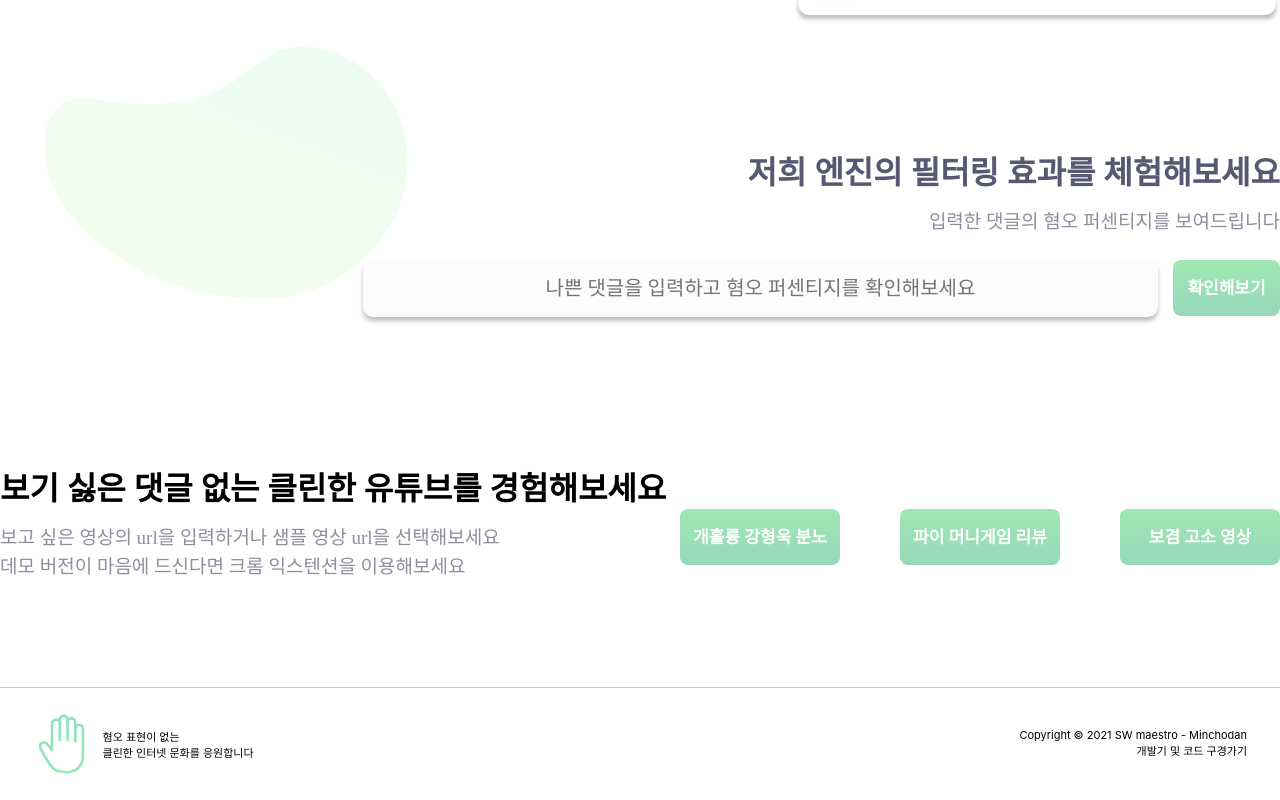
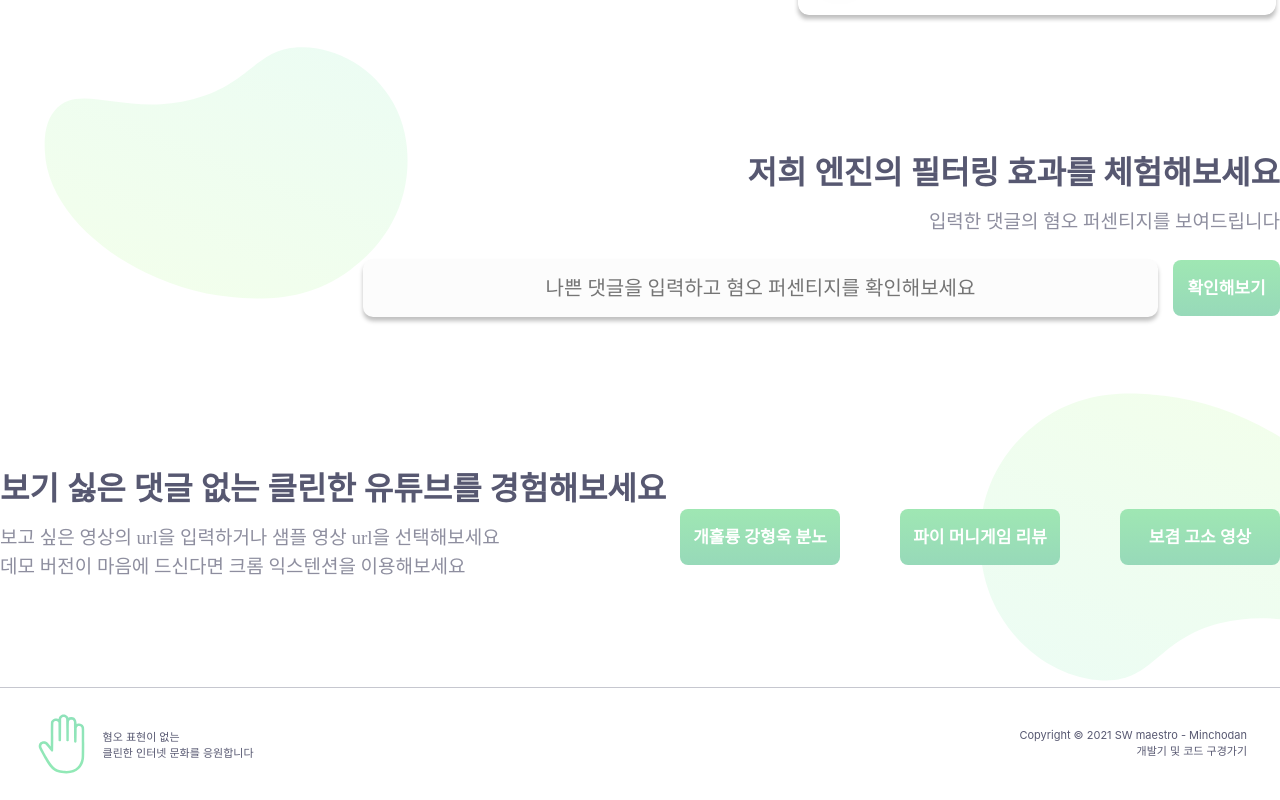
Before and after one commit to swm-minchodan/hate-speech-blocker, a React (Create React App) app in the folder front/: page / in a window 1280 px wide. Shown: the part 495-1295 px from the top of the page. Built offline with nearby package versions, Linux system fonts and the light colour scheme.

Commit message:
decorator, minor fix

```diff
--- a/front/src/pages/Main.tsx
+++ b/front/src/pages/Main.tsx
@@ -5,6 +5,7 @@ import { ReactComponent as ExampleImage} from '../images/ExampleImage.svg'
 import Percentage from './Percentage';
 import decorator2Svg from '../images/decorator2.svg';
 import decorator1Svg from '../images/decorator1.svg';
+import decorator3Svg from '../images/decorator3.svg';
 
 function Main() {
   return (
@@ -19,6 +20,7 @@ function Main() {
       <MainComponent>
         <Decorator1 src={decorator1Svg} />
         <Decorator2 src={decorator2Svg} />
+        <Decorator3 src={decorator3Svg} />
         <div className="info">
           <div className="info-text">
             <BigText>
@@ -101,6 +103,7 @@ const SubmitBtn = styled.a`
     justify-content: center;
     text-transform: uppercase;
     color: #FFFFFF;
+    z-index: 2;
 `
 
 const MainComponent = styled.div`
@@ -168,9 +171,11 @@ const Container = styled.div`
     width : 100%;
     justify-content : space-between;
     margin-left: 13px;
+    color: rgba(31, 32, 65, 0.75);
   }
   .copy{
-  text-align:end;
+    text-align:end;
+    color: rgba(31, 32, 65, 0.75);
   }
   #head-text{
     font-family: Mulish;
@@ -180,6 +185,8 @@ const Container = styled.div`
     line-height: 25px;
     display: flex;
     align-items: center;
+    color: rgba(31, 32, 65, 0.75);
+    mix-blend-mode: normal;
   }
   #co{
     color : rgb(127,192,128);
@@ -191,6 +198,8 @@ const BigText=styled.div`
   font-style: normal;
   line-height: 45px;
   font-weight: bold;
+  color: rgba(31,32,65,0.75);
+  mix-blend-mode: normal;
   span{
     color : rgb(127,192,128);
   }
@@ -224,5 +233,12 @@ const Decorator2 = styled.img`
   top: 330px;
 `
 
+const Decorator3 = styled.img`
+  position: absolute;
+  width: 400px;
+  height: 300px;
+  right: -20px;
+  bottom: 0px;
+`
 
 export default Main;
```
Also changed, not shown: front/src/images/decorator3.svg (added).
